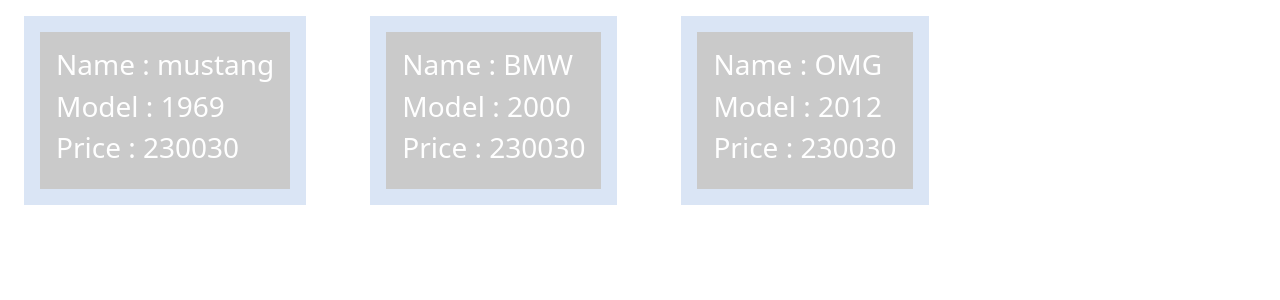
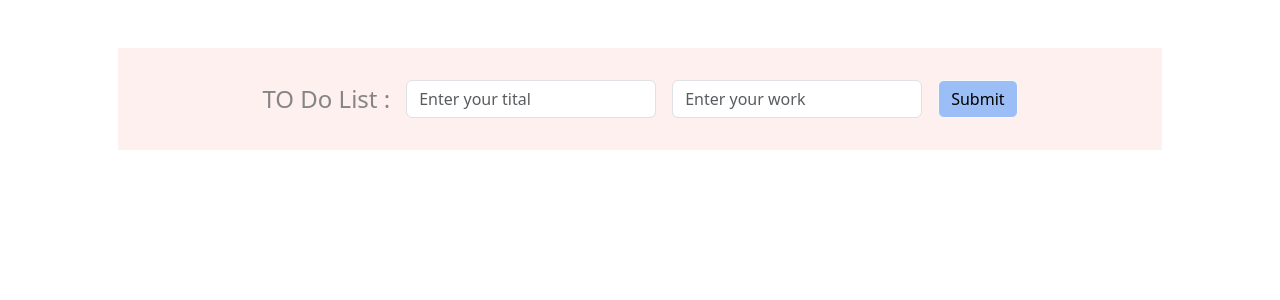
Before and after one commit to Werewolf-Web/netsol-react, a React (Vite) app in the folder code-testing/test-here/: page / in a window 1280 px wide. Shown: the top 300 px of the page. Built offline with nearby package versions, Linux system fonts and the light colour scheme.

Commit message:
to-do-insert-only

```diff
--- a/code-testing/test-here/src/App.jsx
+++ b/code-testing/test-here/src/App.jsx
@@ -2,108 +2,87 @@
 // import Row from 'react-bootstrap/Row';
 // import Col from 'react-bootstrap/Col';
 
-// import React, { useState } from 'react'
-// import Button from 'react-bootstrap/Button';
-// const App = () => {
+import React, { useState } from 'react'
+import Button from 'react-bootstrap/Button';
+const App = () => {
 
-//   const [text, settext] = useState("")
-//   const [output, setoutput] = useState("")
+  const [text, setText] = useState("");
+const [work, setWork] = useState("");
+const [output, setOutput] = useState([]);
 
 
-//   const handleSubmit = () => {
-//     setoutput(text);     // input → output
-//     settext("");         // clear input
-//   };
+const handleSubmit = () => {
+  if (text.trim() === "" || work.trim() === "") return;
 
-//   return (
-//     <div
-//       className=" px-5  container py-5 align-items-center"
-//     >
-//       {/* <Container>
-//         <Row
-//           className='text-center px-4 py-4'>
-//           <Col sm={12}> TO Do List
-//           </Col>
-//         </Row>
-//       </Container>
-//       <Container>
+  // Store both values in one object
+  const newItem = {
+    title: text,
+    work: work
+  };
+
+  setOutput([...output, newItem]);
+
+  setText("");
+  setWork("");
+};
 
 
-//         <Row className='bg-success'>
-//           <Col sm={8}>
+  return (
+    <div
+      className=" px-5  container py-5 align-items-center"
+    >
 
-//           </Col>
-//           <Col sm={4} className='bg-danger'>
+   <div
+  className="container py-3 d-flex justify-content-center align-items-center"
+  style={{ backgroundColor: "rgba(255, 240, 240, 1)" }}
+>
+  <div className=" p-3 d-flex justify-content-center align-items-center gap-3 rounded"
+      // style={{ backgroundColor: "rgba(218, 229, 245, 1)" }}
+  >
+    <h4 className=" m-0"
+    style={{color:"rgba(134, 132, 132, 1)" }}
+    >TO Do List :</h4>
+
+    <input
+      type="text"
+      className="form-control"
+      placeholder="Enter your tital"
+      value={text}
+      style={{ width: "250px" }}
+
+       onChange={(e) => setText(e.target.value)}
+
+    />
+         <input
+      type="text"
+      className="form-control"
+      placeholder="Enter your work"
+      value={work}
+      style={{ width: "250px" }}
+
+       onChange={(e) => setWork(e.target.value)}
+
+    />
+    <Button className="btn btn-light "  onClick={handleSubmit}
+    style={{backgroundColor:"rgba(154, 190, 245, 1)"}}
+    >Submit</Button>
+  </div>
 
 
-//           </Col>
-//         </Row>
-//   <Row>
-//           <Col xs lg="2" className='text-center' >
-//          <h4>List :</h4>
-//         </Col>
-//         <Col className='bg-primary'>
-//           <input type="text"
-//               className="d-block form-control"
-//               name="firstName"
-//               id="firstName"
-//               placeholder="Enter your list "
-//             />
-//         </Col>
-//         <Col md="auto">
-//          <Button className='d-block'> Submit</Button>
-//         </Col>
+</div>
+          <ul>
+
+            {output.map((item, index) => (
+           <li key={index}>
+           Title  : {item.title}  <br/>Work  : {item.work} <br/><h5>-------------------</h5>
+           </li>
+
+  ))}
 
 
-//       </Row>
-
-//       </Container> */}
-//    <div
-//   className="container py-3 d-flex justify-content-center align-items-center"
-//   style={{ backgroundColor: "rgba(255, 240, 240, 1)" }}
-// >
-//   <div className=" p-3 d-flex justify-content-center align-items-center gap-3 rounded"
-//       // style={{ backgroundColor: "rgba(218, 229, 245, 1)" }}
-//   >
-//     <h4 className=" m-0"
-//     style={{color:"rgba(134, 132, 132, 1)" }}
-//     >TO Do List :</h4>
-
-//     <input
-//       type="text"
-//       className="form-control"
-//       placeholder="Enter your list"
-//       value={text}
-//       style={{ width: "250px" }}
-
-//        onChange={(e) => settext(e.target.value)}
-
-//     />
-
-//     <Button className="btn btn-light "  onClick={handleSubmit}
-//     style={{backgroundColor:"rgba(154, 190, 245, 1)"}}
-//     >Submit</Button>
-//   </div>
+</ul>
 
 
-// </div>
-//           <h3 className="mt-4">{output}</h3>
-//     </div>
-//   )
-// }
-
-// export default App
-
-
-import React from 'react'
-import Car from './Car'
-
-const App = (props) => {
-  return (
-    <div className='d-flex gap-3'>
-    <Car name="mustang" model="1969" price="230030"/>
-    <Car name="BMW" model="2000" price="230030"/>
-    <Car name="OMG" model="2012" price="230030"/>
     </div>
   )
 }
```
